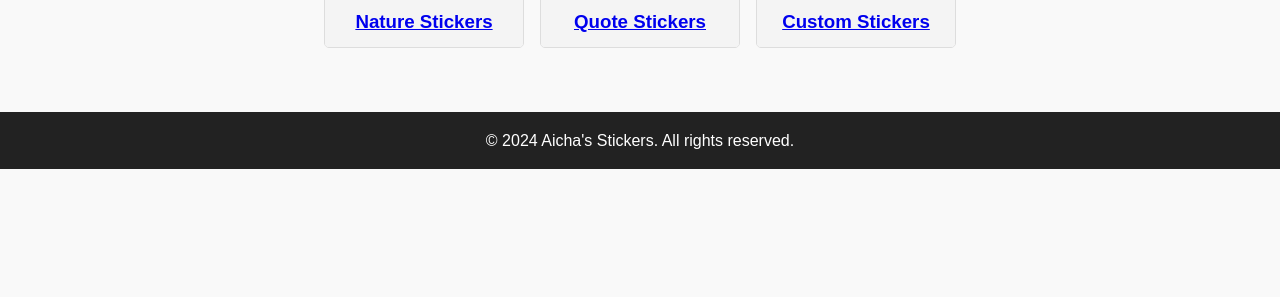
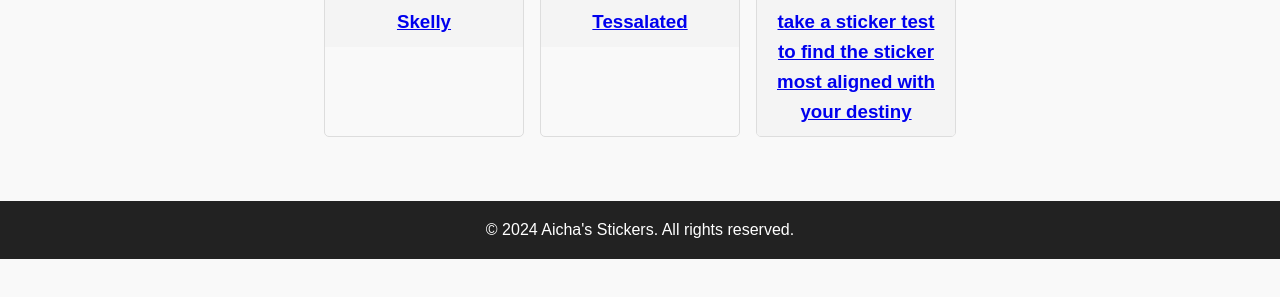
Before and after one commit to evapod11/Stickerz, a plain HTML site: page categories.html in a window 1280 px wide. Shown: the part 203-500 px from the top of the page. Drawn offline with Linux system fonts and the light colour scheme.

Commit message:
Update categories.html

```diff
--- a/categories.html
+++ b/categories.html
@@ -27,19 +27,19 @@
                 <div class="category-item">
                     <a href="nature-stickers.html">
                         <img src="images/nature-category.jpg" alt="Nature Stickers">
-                        <h3>Nature Stickers</h3>
+                        <h3>Skelly</h3>
                     </a>
                 </div>
                 <div class="category-item">
                     <a href="quote-stickers.html">
                         <img src="images/quote-category.jpg" alt="Quote Stickers">
-                        <h3>Quote Stickers</h3>
+                        <h3>Tessalated</h3>
                     </a>
                 </div>
                 <div class="category-item">
                     <a href="custom-stickers.html">
                         <img src="images/custom-category.jpg" alt="Custom Stickers">
-                        <h3>Custom Stickers</h3>
+                        <h3>take a sticker test to find the sticker most aligned with your destiny</h3>
                     </a>
                 </div>
             </div>
```
